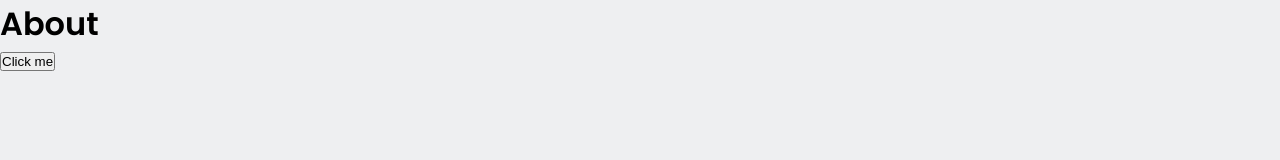
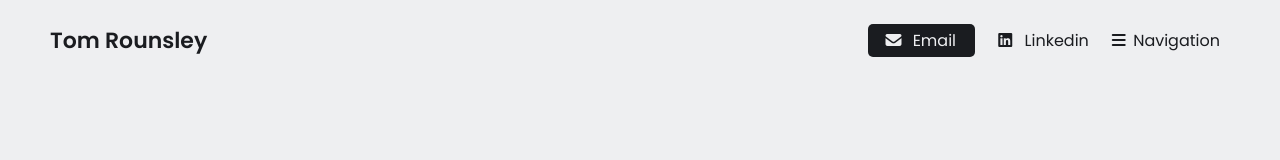
Before and after one commit to TomRounsley1/Rounsley-Website, a plain HTML site: page pages/about.html in a window 1280 px wide. Drawn offline with Linux system fonts and the light colour scheme.

Commit message:
Add files via upload

```diff
--- a/pages/about.html
+++ b/pages/about.html
@@ -1,16 +1,48 @@
 <!DOCTYPE html>
 <html lang="en">
 <head>
+    <title>Tom Rounsley</title>
     <meta charset="UTF-8">
-    <meta name="viewport" content="width=<device-width>, initial-scale=1.0">
+    <meta name="viewport" content="width=device-width, initial-scale=1.0">
     <title>Document</title>
+
     <link rel="stylesheet" href="../styles.css">
+
+    <link rel="stylesheet" href="https://cdnjs.cloudflare.com/ajax/libs/font-awesome/7.0.1/css/all.min.css"
+    integrity="sha512-2SwdPD6INVrV/lHTZbO2nodKhrnDdJK9/kg2XD1r9uGqPo1cUbujc+IYdlYdEErWNu69gVcYgdxlmVmzTWnetw==" crossorigin="anonymous"
+    referrerpolicy="no-referrer" />
+
 </head>
 <body>
-    <div class="centred-div">
-        <h1 class="test" >About</h1>
-        <button> Click me</button>
-    </div>
+    <!-- NavBar -->
+    <nav>
+        <div class="left">
+            <a href="/">Tom Rounsley</a>
+        </div>
 
+        <div class="right">
+
+            <a href="mailto:tomsrounsley@gmail.com">
+                <i class="fa-solid fa-envelope"></i>
+                <span>Email</span>
+            </a>
+
+            <a href="https://www.linkedin.com/in/tom-rounsley/" target="_blank" rel="noopener noreferrer">
+                <i class="fa-brands fa-linkedin"></i>
+                <span>Linkedin</span>
+            </a>
+
+            <div class="dropdown">
+                <button class="dropbtn">
+                    <i class="fa-solid fa-bars"></i>
+                    <span>Navigation</span>
+                </button>
+                <div class="dropdown-content">
+                    <a href="../pages/about.html">About</a>
+                    <a href="#">Link 2</a>
+                    <a href="#">Link 3</a>
+                </div>
+            </div>
+        </div>
+    </nav>
 </body>
-</html>
```
